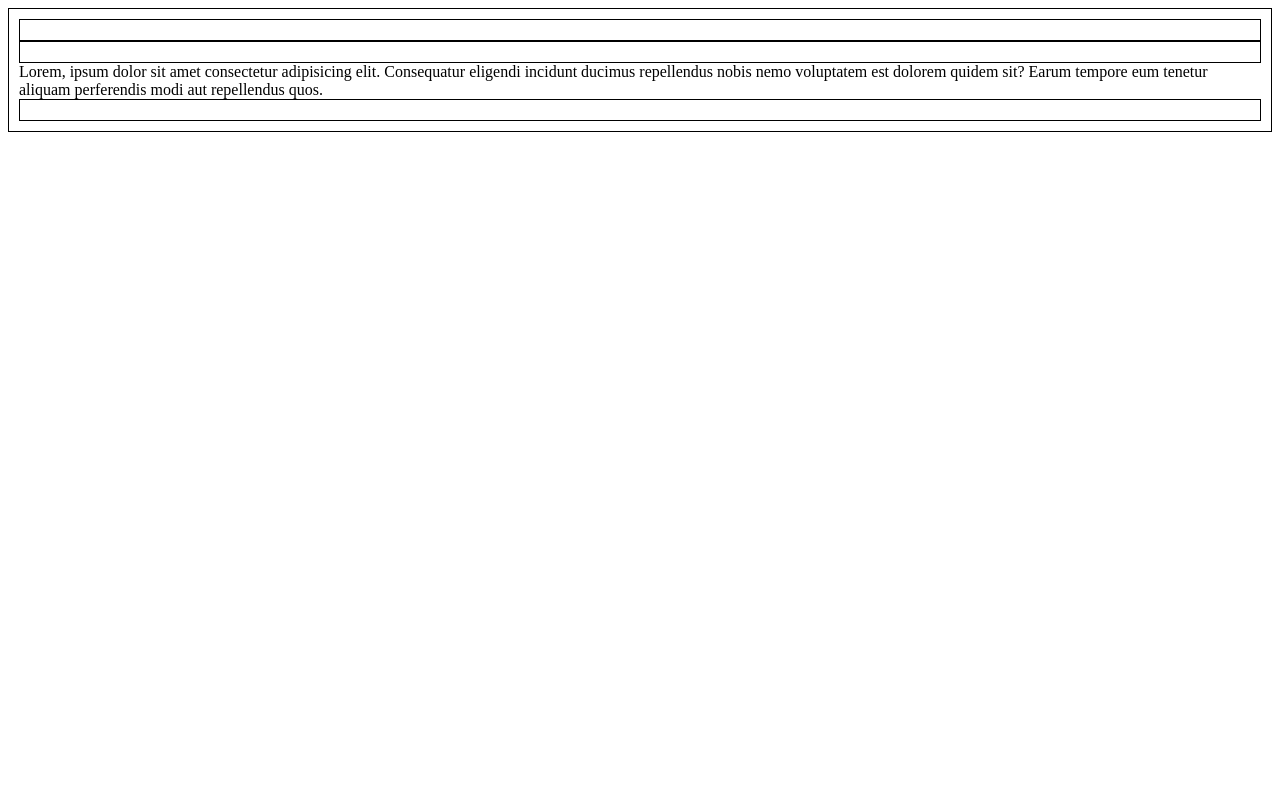
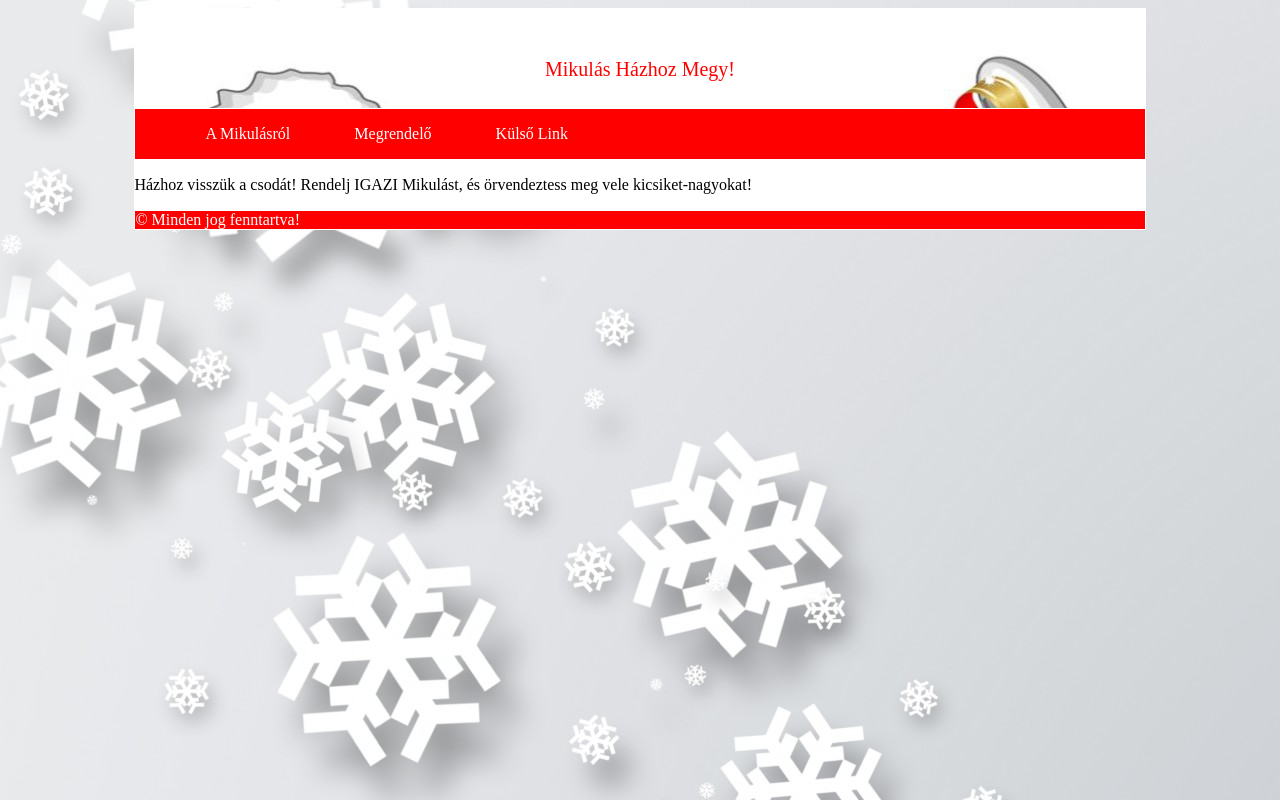
Before and after one commit to kristofpaulusz/mikulas, a plain HTML site: page index.html in a window 1280 px wide. Drawn offline with Linux system fonts and the light colour scheme.

Commit message:
ürlap hozzáadva, minimalis formazas

```diff
--- a/index.html
+++ b/index.html
@@ -12,17 +12,23 @@
 
   <body>
     <main>
-      <header></header>
-      <nav></nav>
+      <div id="fejl">
+        <header>Mikulás Házhoz Megy!</header>
+      </div>
+      <nav>
+        <ul>
+          <li><a href="index.html">A Mikulásról</a></li>
+          <li><a href="urlap.html">Megrendelő</a></li>
+          <li><a href="#">Külső Link</a></li>
+        </ul>
+      </nav>
       <article>
-        <div id="urlap">
-          Lorem, ipsum dolor sit amet consectetur adipisicing elit. Consequatur
-          eligendi incidunt ducimus repellendus nobis nemo voluptatem est
-          dolorem quidem sit? Earum tempore eum tenetur aliquam perferendis modi
-          aut repellendus quos.
-        </div>
+        <p>
+          Házhoz visszük a csodát! Rendelj IGAZI Mikulást, és örvendeztess meg
+          vele kicsiket-nagyokat!
+        </p>
       </article>
-      <footer></footer>
+      <footer>© Minden jog fenntartva!</footer>
     </main>
   </body>
 </html>
--- a/style.css
+++ b/style.css
@@ -1,13 +1,20 @@
 * {
   box-sizing: border-box;
+}
+body {
+    background-image: url(picks/hatter.jpg);
 }
 main {
   display: grid;
   grid-template-columns: 1fr;
-    grid-template-areas: 'h'
-                        'n'
-                        'a'
-                        'f';
+  grid-template-areas:
+    "h"
+    "n"
+    "a"
+    "f";
+  margin: auto;
+  width: 80%;
+  background: white;
 }
 header {
   grid-area: h;
@@ -21,12 +28,44 @@ article {
 footer {
   grid-area: f;
 }
-header,
 footer,
+article,
+.urlap {
+  background: white;
+}
+nav ul li {
+  display: inline;
+  list-style: none;
+  margin: 30px;
+}
+nav ul li a,
+footer {
+  text-decoration: none;
+  color: white;
+}
 nav,
-main,
-article
-.urlap {
-    border: 1px solid black;
-    padding: 10px;
+footer {
+  background-color: red;
+  border: 1px solid white;
 }
+#fejl {
+  background-image: url(picks/szgy_klub_mikulas_bekes_kezdo_20171215.jpg);
+  background-size: cover;
+  height: 100px;
+}
+header {
+    padding-top: 50px;
+	color: red;
+	font-size: 20px;
+	text-align: center;
+}
+form {
+    padding: 20px;
+    margin: 10px;
+    width: 80%;
+    background-color: lightgrey;
+    border-radius: 10px;
+}
+strong {
+    color: brown;
+}
```
Also changed, not shown: urlap.html (added, +98 -0 lines). Lines whose indentation alone changed are shown as unchanged.
